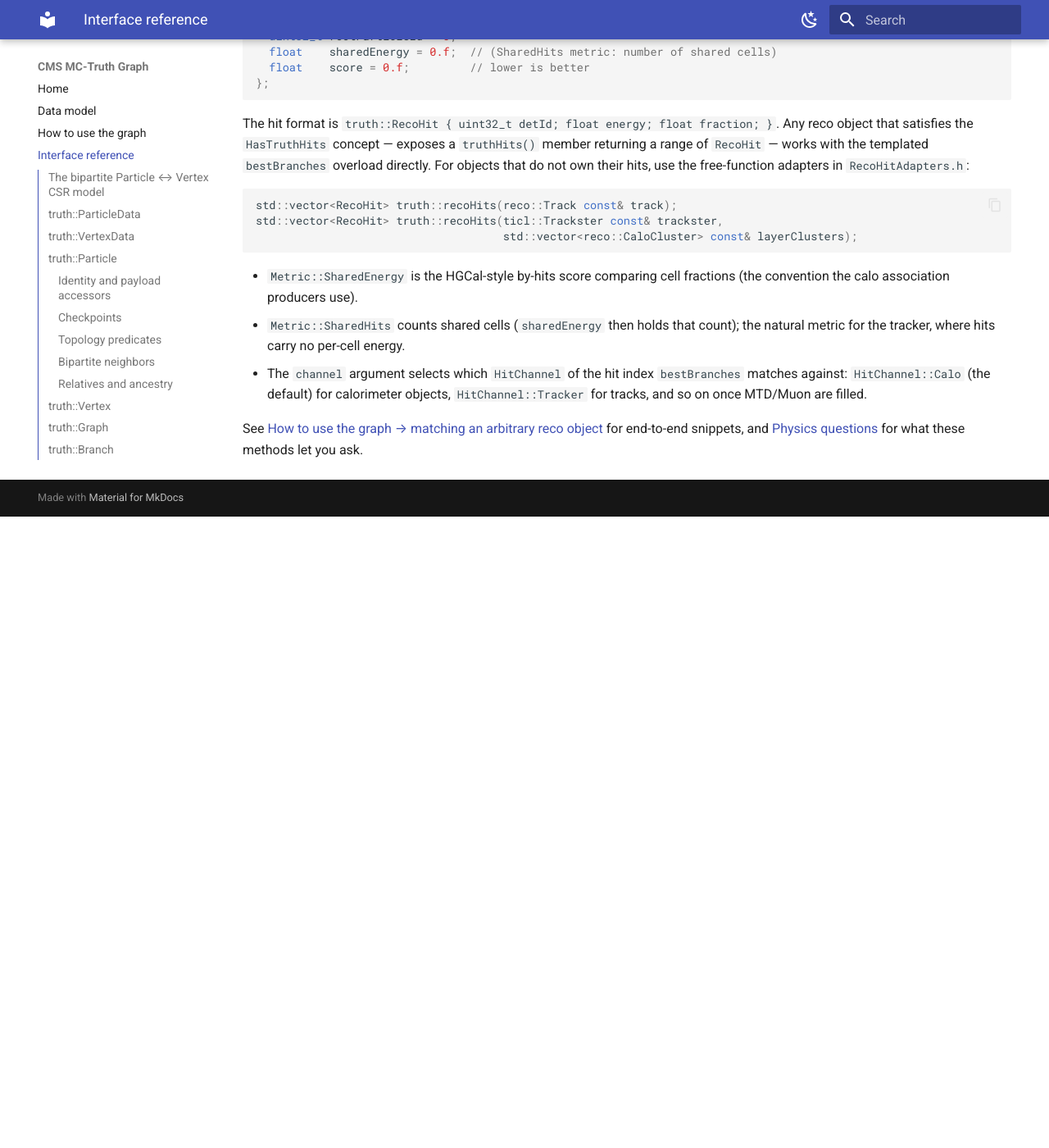
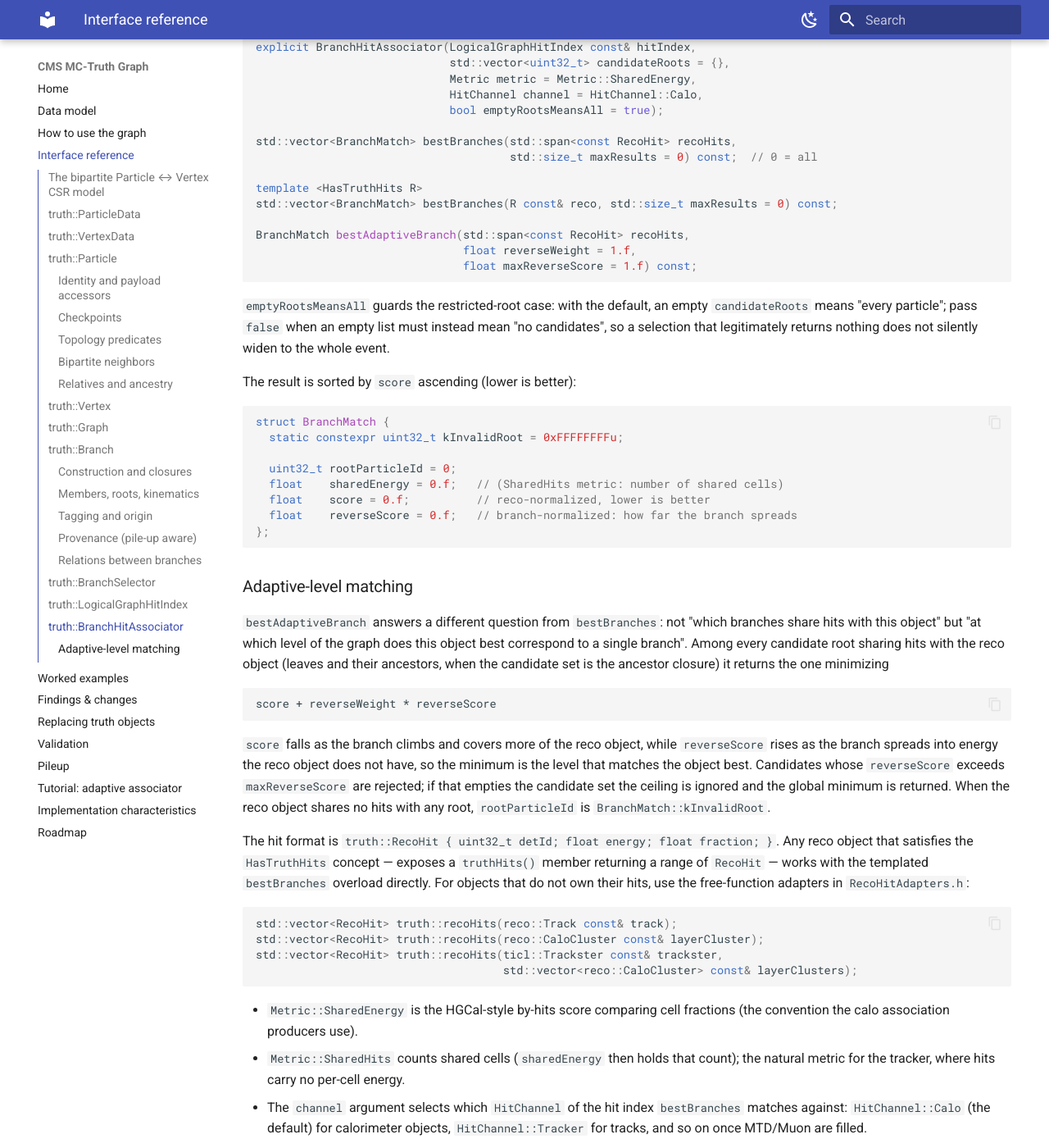
Before and after one commit to felicepantaleo/cms-truth-docs, an MkDocs documentation site: the page built from docs/interface.md, in a window 1280 px wide and 1400 px high, scrolled down 9226 px. Shown: the whole window at 82% size. Built offline with MkDocs 1.6.1 and Material for MkDocs 9.7.7, drawn with Linux system fonts in a browser that asks for light colours; before the commit the page ends 9856 px from its top, so only the background shows below that; some of the changed text lies outside the part shown.

Commit message:
docs: correct the interface reference against the headers
Map each symbol to the header that actually defines it (Particle.h,
Vertex.h, ParticleData.h, VertexData.h, Checkpoint.h), fix the CSR
snippet to use the particles() accessor since the storage is private,
and reach vertexReason through VertexData. Document the associator API
that was missing: the emptyRootsMeansAll constructor argument,
BranchMatch::kInvalidRoot and reverseScore, bestAdaptiveBranch with its
balanced objective, and the reco::CaloCluster hit adapter. Add the
backscattered and reason members, and drop the claim that the MTD and
Muon channels are never filled.

````diff
--- a/docs/interface.md
+++ b/docs/interface.md
@@ -3,7 +3,8 @@
 This page is the precise reference for the user-facing C++ interface of the logical
 truth graph: the `truth::Graph` navigation API, the `truth::Branch` subgraph view,
 and the `truth::BranchSelector` / `truth::BranchHitAssociator` helpers. Every
-signature below is copied from the authoritative headers, which live in two packages:
+signature below is quoted from the authoritative headers (with `[[nodiscard]]`
+omitted for brevity), which live in two packages:
 the data-model headers in `SimDataFormats/TruthInfo/interface/` and the analysis-layer
 headers in `PhysicsTools/TruthInfo/interface/`; for the design rationale see the
 [Data model](data-model.md), and for narrative walk-throughs see
@@ -12,7 +13,12 @@
 !!! note "Where each symbol lives"
     | Symbol | Header |
     |---|---|
-    | `truth::Graph`, `truth::Particle`, `truth::Vertex`, `truth::ParticleData`, `truth::VertexData`, `truth::Checkpoint`, `truth::VertexRole` | `SimDataFormats/TruthInfo/interface/Graph.h` |
+    | `truth::Graph` | `SimDataFormats/TruthInfo/interface/Graph.h` |
+    | `truth::Particle` | `SimDataFormats/TruthInfo/interface/Particle.h` |
+    | `truth::Vertex` | `SimDataFormats/TruthInfo/interface/Vertex.h` |
+    | `truth::ParticleData` | `SimDataFormats/TruthInfo/interface/ParticleData.h` |
+    | `truth::VertexData`, `truth::VertexRole`, `truth::VertexReason` | `SimDataFormats/TruthInfo/interface/VertexData.h` |
+    | `truth::Checkpoint` | `SimDataFormats/TruthInfo/interface/Checkpoint.h` |
     | `truth::Branch`, `truth::ClosureSpec`, `truth::ClosureKind` | `PhysicsTools/TruthInfo/interface/Branch.h` |
     | `truth::BranchSelector` | `PhysicsTools/TruthInfo/interface/BranchSelector.h` |
     | `truth::BranchHitAssociator`, `truth::RecoHit`, `truth::BranchMatch`, `truth::HasTruthHits` | `PhysicsTools/TruthInfo/interface/BranchHitAssociator.h` |
@@ -43,7 +49,7 @@
 for (uint32_t pid = 0; pid < graph.nParticles(); ++pid) {
   for (uint32_t vid : graph.decayVertices(pid))        // std::span<const uint32_t>
     for (uint32_t cid : graph.outgoingParticles(vid))  // children of pid
-      use(graph.particles[cid]);
+      use(graph.particles()[cid]);
 }
 ```
 
@@ -68,6 +74,7 @@
 | `genEvent` | `int32_t` | GEN connected-component id from the raw graph; `-1` if N/A |
 | `momentum` | `math::XYZTLorentzVectorD` | four-momentum (GEN p4 for GEN+SIM, SimTrack p4 for SIM-only) |
 | `checkpoints` | `std::vector<Checkpoint>` | optional trajectory checkpoints |
+| `backscattered` | `bool` | Geant4 marked the track as inward albedo crossing CALO to Tracker |
 
 `bool hasGen() const` ⇔ `genNode >= 0`; `bool hasSim() const` ⇔ `simNode >= 0`;
 `bool valid() const` ⇔ `hasGen() || hasSim()`.
@@ -86,10 +93,13 @@
 | `eventId` | `uint64_t` | packed `EncodedEventId`; `0` if none |
 | `genEvent` | `int32_t` | GEN component id; `-1` if N/A |
 | `role` | `uint8_t` | a `VertexRole` stored as its underlying type |
+| `reason` | `uint8_t` | a `VertexReason` stored as its underlying type |
 | `position` | `math::XYZTLorentzVectorD` | best-available position (SIM if present, else GEN) |
 
 `hasGen()`/`hasSim()`/`valid()` as above. `VertexRole vertexRole() const` and
-`bool isArtificial() const` decode `role`. The roles are:
+`bool isArtificial() const` decode `role`, and `VertexReason vertexReason() const`
+decodes `reason` (the free helper `vertexReasonName(VertexReason)` gives its name).
+The roles are:
 
 - `VertexRole::Normal` — a real GEN/SIM vertex.
 - `VertexRole::Interaction` — the per-interaction artificial source vertex, keyed
@@ -128,6 +138,7 @@
 uint16_t  statusFlags() const;
 uint64_t  eventId() const;
 int32_t   genEvent() const;
+bool      backscattered() const;
 const math::XYZTLorentzVectorD& momentum() const;
 ```
 
@@ -384,7 +395,8 @@
 consumers use the span accessors above.
 
 !!! note "Empty channels return empty spans"
-    `directHits`/`subgraphHits` on an unfilled channel (today `MTD`/`Muon`) or an
+    `directHits`/`subgraphHits` on a channel that was not filled (the `subdetectors`
+    list selects which ones are) or an
     out-of-range particle id return an **empty span**, not an error. Gate on
     `hasChannel(channel)` if you need to distinguish "no hits" from "channel not
     built".
@@ -402,24 +414,56 @@
 explicit BranchHitAssociator(LogicalGraphHitIndex const& hitIndex,
                              std::vector<uint32_t> candidateRoots = {},
                              Metric metric = Metric::SharedEnergy,
-                             HitChannel channel = HitChannel::Calo);
+                             HitChannel channel = HitChannel::Calo,
+                             bool emptyRootsMeansAll = true);
 
 std::vector<BranchMatch> bestBranches(std::span<const RecoHit> recoHits,
                                       std::size_t maxResults = 0) const;  // 0 = all
 
 template <HasTruthHits R>
 std::vector<BranchMatch> bestBranches(R const& reco, std::size_t maxResults = 0) const;
+
+BranchMatch bestAdaptiveBranch(std::span<const RecoHit> recoHits,
+                               float reverseWeight = 1.f,
+                               float maxReverseScore = 1.f) const;
 ```
+
+`emptyRootsMeansAll` guards the restricted-root case: with the default, an empty
+`candidateRoots` means "every particle"; pass `false` when an empty list must instead
+mean "no candidates", so a selection that legitimately returns nothing does not
+silently widen to the whole event.
 
 The result is sorted by `score` ascending (lower is better):
 
 ```cpp
 struct BranchMatch {
+  static constexpr uint32_t kInvalidRoot = 0xFFFFFFFFu;
+
   uint32_t rootParticleId = 0;
-  float    sharedEnergy = 0.f;  // (SharedHits metric: number of shared cells)
-  float    score = 0.f;         // lower is better
+  float    sharedEnergy = 0.f;   // (SharedHits metric: number of shared cells)
+  float    score = 0.f;          // reco-normalized, lower is better
+  float    reverseScore = 0.f;   // branch-normalized: how far the branch spreads
 };
 ```
+
+### Adaptive-level matching
+
+`bestAdaptiveBranch` answers a different question from `bestBranches`: not "which
+branches share hits with this object" but "at which level of the graph does this
+object best correspond to a single branch". Among every candidate root sharing hits
+with the reco object (leaves and their ancestors, when the candidate set is the
+ancestor closure) it returns the one minimizing
+
+```
+score + reverseWeight * reverseScore
+```
+
+`score` falls as the branch climbs and covers more of the reco object, while
+`reverseScore` rises as the branch spreads into energy the reco object does not have,
+so the minimum is the level that matches the object best. Candidates whose
+`reverseScore` exceeds `maxReverseScore` are rejected; if that empties the candidate
+set the ceiling is ignored and the global minimum is returned. When the reco object
+shares no hits with any root, `rootParticleId` is `BranchMatch::kInvalidRoot`.
 
 The hit format is `truth::RecoHit { uint32_t detId; float energy; float fraction; }`.
 Any reco object that satisfies the `HasTruthHits` concept — exposes a `truthHits()`
@@ -429,6 +473,7 @@
 
 ```cpp
 std::vector<RecoHit> truth::recoHits(reco::Track const& track);
+std::vector<RecoHit> truth::recoHits(reco::CaloCluster const& layerCluster);
 std::vector<RecoHit> truth::recoHits(ticl::Trackster const& trackster,
                                      std::vector<reco::CaloCluster> const& layerClusters);
 ```
````
Also changed, not shown: docs/data-model.md (+2 -1 lines), docs/examples.md (+2 -2 lines).
